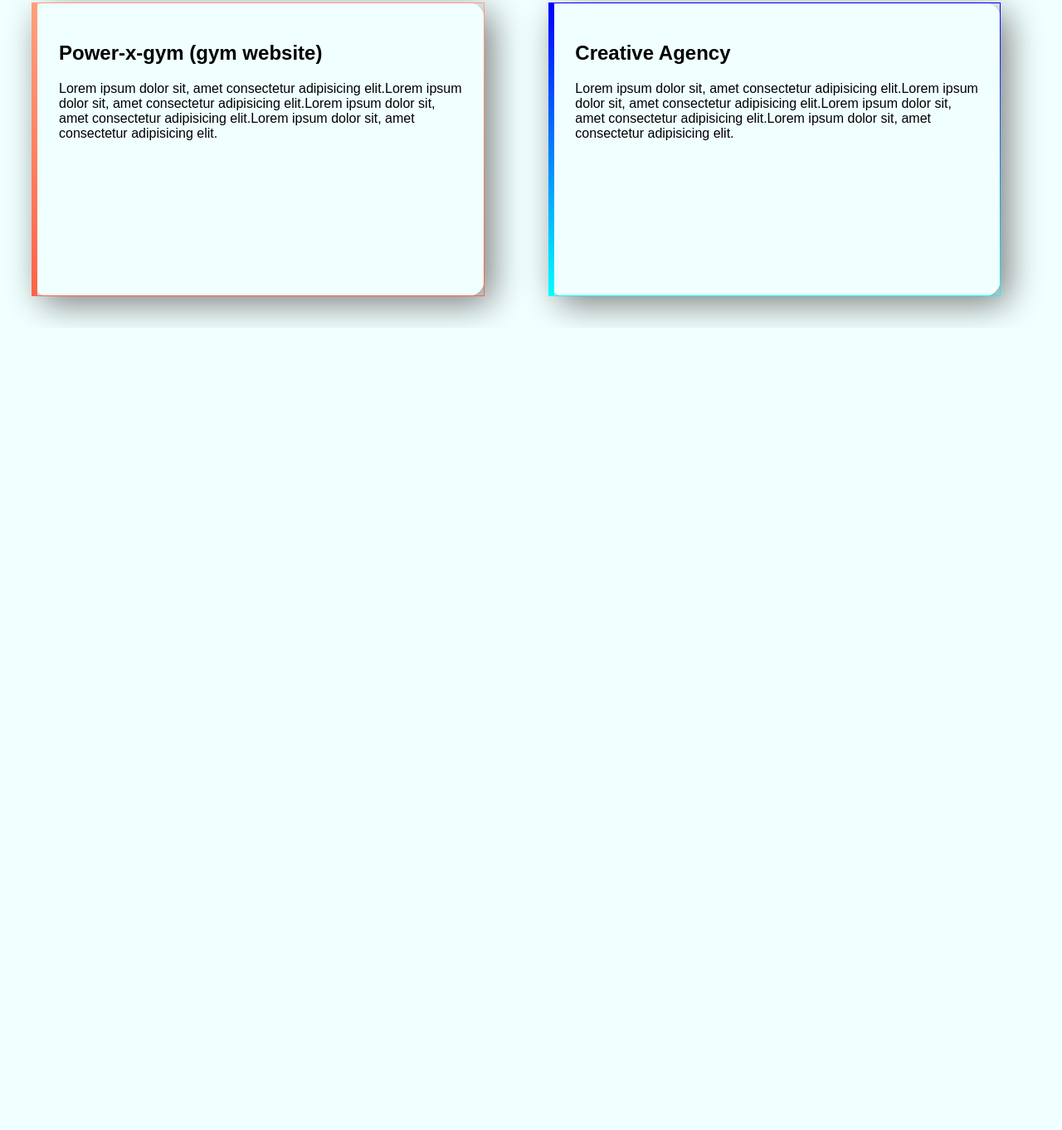
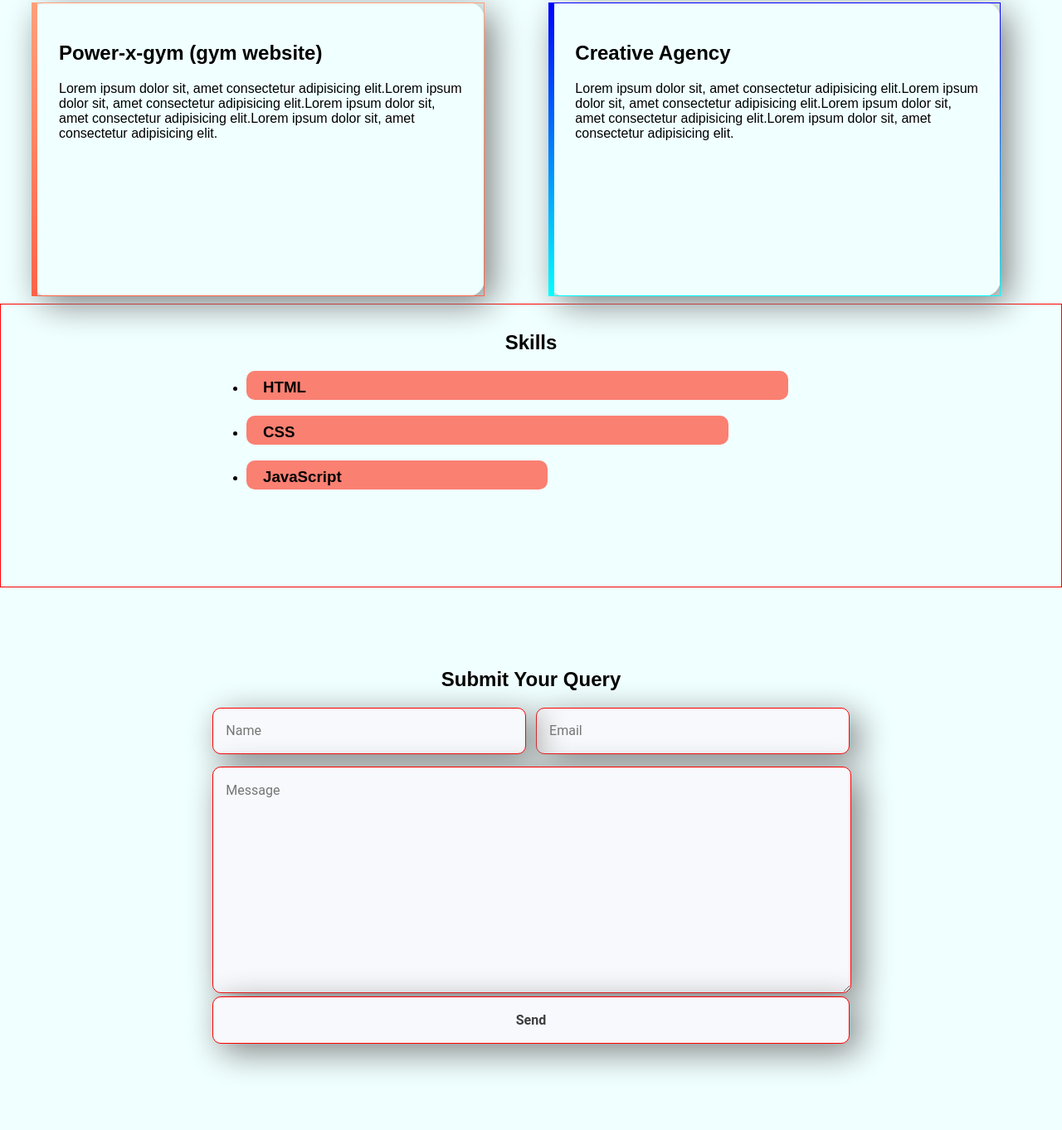
Before and after one commit to shumonjk2/My-Fast-Websize3, a plain HTML site: page index.html in a window 1280 px wide. Shown: the part 1380-2742 px from the top of the page at 83% size. Before the commit the page ends 1775 px from the top, so only its background shows below. Drawn offline with Linux system fonts and the light colour scheme.

Commit message:
Add skills

```diff
--- a/index.html
+++ b/index.html
@@ -3,7 +3,7 @@
 <head>
     <meta charset="UTF-8">
     <meta name="viewport" content="width=device-width, initial-scale=1.0">
-    <meta http-equiv="refresh" content="5">
+    <meta http-equiv="refresh" content="none">
     <title>My-Fast-Websize3</title>
     <link rel="stylesheet" href="style.css">
     <link rel="preconnect" href="https://fonts.gstatic.com">
@@ -51,5 +51,29 @@
         </div>
     </section>
 
+    <section class="skills-section">
+        <h2 class="bebas-neue">Skills</h2>
+        <div>
+            <ul>
+                <li class="html"><h3 class="bebas-neue">HTML</h3></li>
+                <li class="css"><h3 class="bebas-neue">CSS</h3></li>
+                <li class="javascript"><h3 class="bebas-neue">JavaScript</h3></li>
+            </ul>
+        </div>
+    </section>
+
+
+
+    <section class="contact-form">
+        <h2 class="bebas-neue">Submit Your Query</h2>
+        <div>
+            <input class="form-contents" type="text" placeholder="Name">
+            <input class="form-contents email-right" type="text" placeholder="Email">
+            <textarea class="form-contents" placeholder="Message" name="message" id="" cols="30" rows="10"></textarea>
+            <button class="form-contents">Send</button>
+        </div>
+    </section>
+
+
 </body>
 </html>
--- a/style.css
+++ b/style.css
@@ -21,11 +21,11 @@ div.half-width img{
 
 }
 
-.top-banner  {
+.top-banner {
     border: 1px solid red;
-    margin: 0;
+
     background-image: url("images/top-banner.png");
-    background-position: right;
+    background-position: left;
     background-repeat: no-repeat;
     height: 600px;
 }
@@ -38,7 +38,7 @@ div.half-width img{
 
 }
 section{
-
+    height: 500px;
 }
 .link-anchor{
     text-decoration: none;
@@ -48,7 +48,7 @@ section{
     border-radius: 10px;
     color: white;
     text-align: center;
-    font-weight: 700;
+    font-weight: 600;
 }
 .link-anchor img{
     width: 16px;
@@ -70,3 +70,83 @@ section{
     border-image-slice: 1;
     border-radius: 20px;
 }
+
+
+
+
+
+.skills-section{
+    height: 315px;
+    padding:1% 20%;
+    border: 1px solid red;
+    background-image: azure;
+
+
+}
+.skills-section li{
+    background-color: salmon;
+    border-radius: 10px;
+}
+li.html{
+    width: 90%;
+}
+li.css{
+    width: 80%;
+}
+li.javascript{
+    width: 50%;
+}
+.skills-section h2{
+    text-align: center;
+}
+.skills-section h3{
+    line-height: 30px;
+    padding: 5px 0 0 20px;
+}
+
+
+
+
+
+
+.contact-form{
+    padding: 6% 20%;
+}
+.form-contents{
+    font-family: 'Roboto', sans-serif;
+    font-size: 16px;
+    color: #3E3E3E;
+    line-height: 24px;
+    border-radius: 10px;
+    background-color: #f8f9fc;
+}
+.contact-form h2{
+    text-align: center;
+}
+.contact-form input{
+    width: 45%;
+    padding: 2%;
+    border: 1;
+    margin-bottom: 15px;
+    border: 1px solid red;
+    box-shadow: 10px 10px 40px gray;
+}
+.contact-form input.email-right{
+    float: right;
+}
+.contact-form textarea{
+    width: 96%;
+    padding: 2%;
+    border: none;
+    border: 1px solid red;
+    box-shadow: 10px 10px 40px gray;
+}
+.contact-form button{
+    width: 100%;
+    padding: 2%;
+    border: none;
+    cursor: pointer;
+    font-weight: bold;
+    border: 1px solid red;
+    box-shadow: 10px 10px 40px gray;
+}
```
